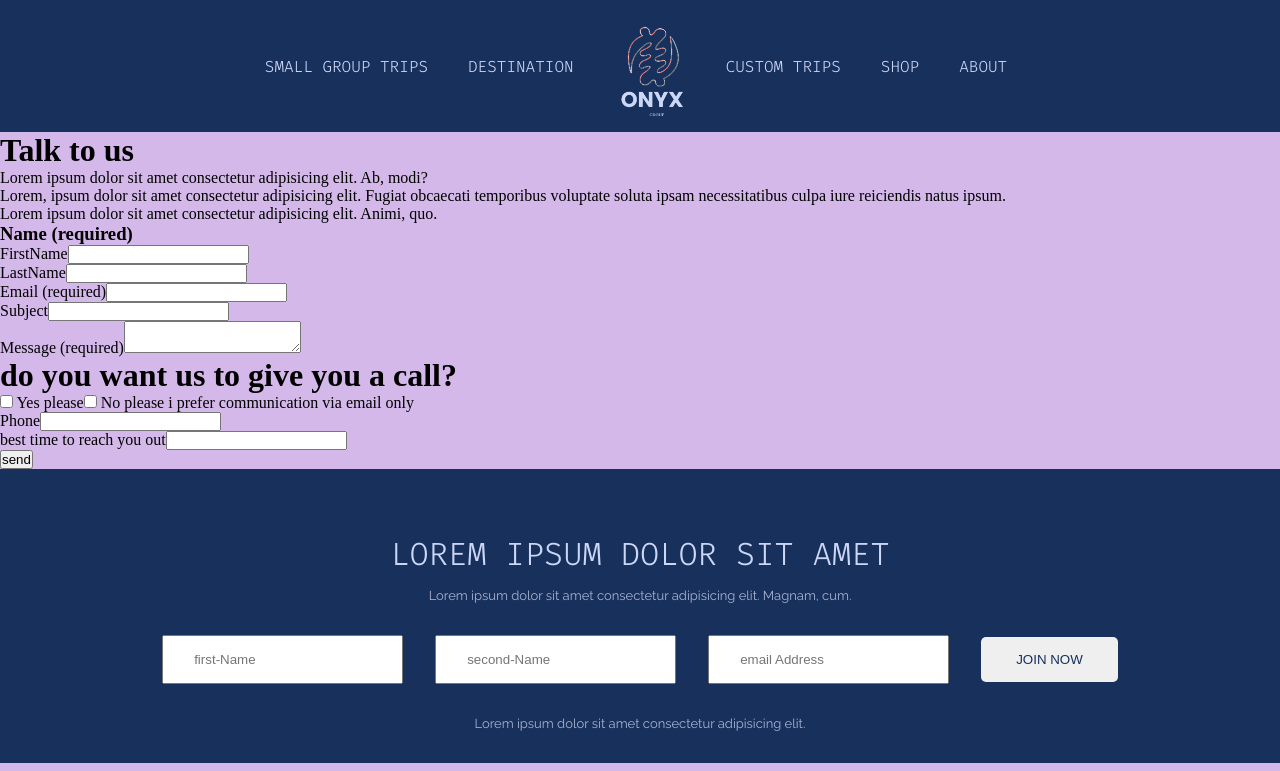
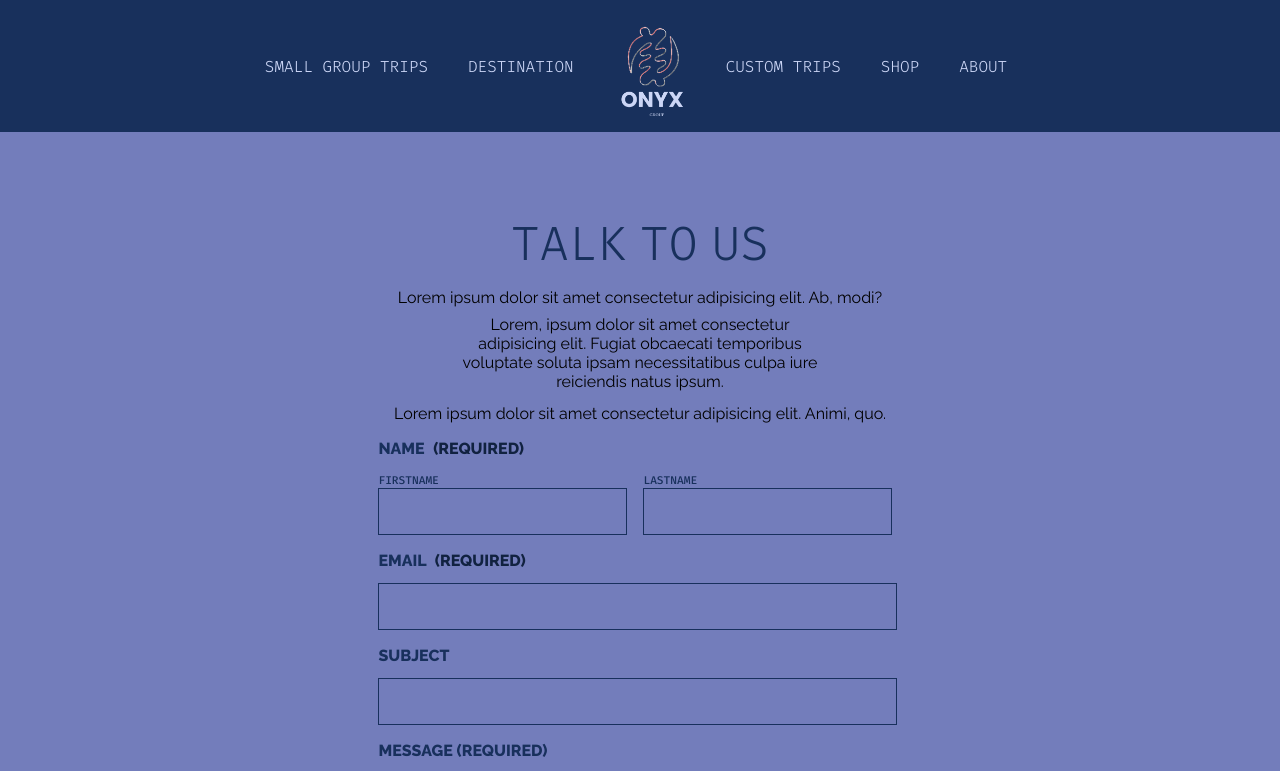
Before and after one commit to Baah-Danso-Kenneth/Next-Onyx-tour, a Next.js app: page /TalkToUs in a window 1280 px wide. Shown: the top 771 px of the page. Built offline with nearby package versions, Linux system fonts and the light colour scheme.

Commit message:
style talk-to-us Component

```diff
--- a/src/scss/index.scss
+++ b/src/scss/index.scss
@@ -4,3 +4,4 @@
 @import 'section/LandingPageStyles/index';
 @import 'section/LandingPageStyles/sponsors';
 @import 'section/AboutStyles/OurStoryStyles/index';
+@import 'section/AboutStyles/TalkToUsStyles/index';
--- /dev/null
+++ b/src/scss/section/AboutStyles/TalkToUsStyles/_index.scss
@@ -0,0 +1 @@
+@import 'talk-to-us';
--- /dev/null
+++ b/src/scss/section/AboutStyles/TalkToUsStyles/_talk-to-us.scss
@@ -0,0 +1,214 @@
+.talk-to-us-container{
+    background-color: var(--cove-blue);
+    padding: 5rem;
+     &-element{
+        min-height: 100vh;
+        max-width: 80%;
+        margin: 0 auto;
+        display: flex;
+        flex-flow: column;
+        justify-content: center;
+        align-items: center;
+        .statement{
+            display: flex;
+            flex-flow: column;
+            justify-content: center;
+            align-items: center;
+            h1{
+             text-transform: uppercase;
+             font-size: 3rem;
+             font-family: var(--slug_fira);
+             font-weight: 300;
+             color: var(--blue-dark);
+             word-spacing: -15px;
+             margin-bottom: 0.8rem;
+            }
+
+            >p{
+                font-family: var(--slug_way);
+            }
+            >p:nth-child(3){
+                margin-bottom: 0.8rem;
+                width: 40%;
+                text-align: center;
+            }
+
+            >p:nth-child(2){
+                margin-bottom: 0.5rem;
+            }
+            >p:nth-child(4){
+                margin-bottom: 1rem;
+            }
+        }
+
+        form{
+            .name-content{
+                h3{
+                    color: var(--blue-dark);
+                    font-family: var(--slug_way);
+                    text-transform: uppercase;
+                    font-weight: 800;
+                    font-size: 1rem;
+                    margin-bottom: 0.8rem;
+                }
+                span{
+                    color: var(--plum-violet);
+                    margin-left: 0.3rem;
+                }
+                .first-name-last-name{
+                    display: flex;
+                    margin-bottom: 1rem;
+                    gap: 1rem;
+                    .first-name{
+                        label{
+                            font-size: 0.7rem;
+                            color: var(--blue-dark);
+                            font-weight: 500;
+                            font-family: var(--slug_fira);
+                            text-transform: uppercase;
+                            margin-bottom: 0.8rem;
+                        }
+
+                        >input{
+                            padding: 15px 35px 15px;
+                            background-color: var(--cove-blue);
+                            outline: none;
+                            border: 1px solid var(--blue-dark);
+                        }
+                    }
+                    .last-name{
+                        @extend .first-name;
+                    }
+
+
+                }
+
+            }
+
+
+                 .email{
+                         label{
+                    color: var(--blue-dark);
+                    font-family: var(--slug_way);
+                    text-transform: uppercase;
+                    font-weight: 800;
+                    font-size: 1rem;
+                    margin-bottom: 0.8rem;
+                         }
+
+                        span{
+                        color: var(--plum-violet);
+                        margin-left: 0.3rem;
+                        }
+
+                        >input{
+                            padding: 15px 170px 15px;
+                            background-color: var(--cove-blue);
+                            outline: none;
+                            border: 1px solid var(--blue-dark);
+                            margin-top: 0.8rem;
+
+                        }
+                    }
+
+
+                    .subject{
+                        @extend .email;
+                        margin-top: 1rem;
+                    }
+
+                    .message{
+                        @extend .subject;
+                        >textarea{
+                            padding: 50px 170px 50px;
+                             background-color: var(--cove-blue);
+                            outline: none;
+                            border: 1px solid var(--blue-dark);
+                            margin-top: 0.8rem;
+
+                        }
+                        margin-bottom: 1rem;
+                    }
+
+                    .checkbox{
+                     h3{
+                    color: var(--blue-dark);
+                    font-family: var(--slug_way);
+                    text-transform: uppercase;
+                    font-weight: 800;
+                    font-size: 1rem;
+                    margin-bottom: 0.8rem;
+                   }
+                span{
+                    color: var(--plum-violet);
+                    margin-left: 0.3rem;
+                }
+
+                .checkbox-item{
+                    display: flex;
+                    flex-flow: column;
+
+                    .checkbox-label{
+                        text-transform: uppercase;
+                    }
+
+                    #yes{
+                        padding: 20px 50px;
+                    }
+
+                }
+
+
+                    }
+
+                .phone{
+                    margin-top: 0.8rem;
+                    label{
+                        text-transform: uppercase;
+                        color: var(--blue-dark);
+                        font-family: var(--slug_way);
+                        font-weight: 800;
+                    }
+
+                    input{
+                            padding: 15px 170px 15px;
+                            background-color: var(--cove-blue);
+                            outline: none;
+                            border: 1px solid var(--blue-dark);
+                            margin-top: 0.8rem;
+                            margin-bottom: 1rem;
+                    }
+                }
+
+
+                .time-to-reach-out{
+                    @extend .phone
+                }
+
+
+                .submit{
+                    display: flex;
+                    justify-content: center;
+                    >button{
+                        margin-top: 1.2rem;
+                        background-color: var(--heliotrope-violet);
+                        padding: 16px 240px 16px;
+                        border-radius: 5px;
+                        border:none ;
+                        outline: none;
+                        text-transform: uppercase;
+                        font-size: 1rem;
+                        font-weight: 600;
+                        color: var(--blue-dark);
+                        font-family: var(--slug_way);
+
+                    }
+                }
+
+
+
+        }
+
+
+     }
+}
--- a/src/section/About/SayHello/Hello.tsx
+++ b/src/section/About/SayHello/Hello.tsx
@@ -11,56 +11,60 @@ function Hello() {
                 <p>Lorem ipsum dolor sit amet consectetur adipisicing elit. Animi, quo.</p>
             </div>
 
-            <form action="#">
-                <div className="name-content">
-                    <h3>Name (required)</h3>
+            <form>
+                <div>
+                    <div className="name-content">
+                    <h3>Name <span>(required)</span></h3>
                     <div className="first-name-last-name">
                         <div className="first-name">
-                             <label htmlFor="first-name">FirstName</label>
+                             <label htmlFor="first-name">FirstName</label><br/>
                              <input type="text" />
                         </div>
 
                              <div className="last-name">
-                             <label htmlFor="last-name">LastName</label>
+                             <label htmlFor="last-name">LastName</label><br/>
                              <input type="text" />
                         </div>
 
                     </div>
+                </div>
                     <div className="email">
-                        <label htmlFor="email">Email (required)</label>
+                        <label htmlFor="email">Email <span>(required)</span></label><br/>
                         <input type="text" />
                     </div>
 
                     <div className="subject">
-                        <label htmlFor="subject">Subject</label>
+                        <label htmlFor="subject">Subject</label><br/>
                         <input type="text" />
                     </div>
 
                     <div className="message">
-                        <label htmlFor="message">Message (required)</label>
+                        <label htmlFor="message">Message (required)</label><br/>
                        <textarea id='message' name='message'/>
                     </div>
 
                    <div className="checkbox">
-                    <h1>do you want us to give you a call?</h1>
-                    <label htmlFor="yes">
-                        <input type="checkbox" /> Yes please
-                    </label>
+                    <h3>do you want us to give you a call? <span>(required)</span></h3>
 
+                    <div className="checkbox-item">
+                       <label htmlFor="yes" className="checkbox-label">
+                          <input type="checkbox" id="yes" className="box-checks" /> Yes please
+                        </label>
+                     <label htmlFor="no" className="checkbox-label">
+                      <input type="checkbox" id="no" /> No please, I prefer communication via email only
+                     </label>
+                  </div>
 
-                     <label htmlFor="yes">
-                        <input type="checkbox" /> No please i prefer communication via email only
-                    </label>
 
                    </div>
 
                     <div className="phone">
-                        <label htmlFor="phone">Phone</label>
+                        <label htmlFor="phone">Phone</label><br/>
                         <input type="text" />
                     </div>
 
                     <div className="time-to-reach-out">
-                        <label htmlFor="reach">best time to reach you out</label>
+                        <label htmlFor="reach">best time to reach you out</label><br/>
                         <input type="text" />
                     </div>
 
```
